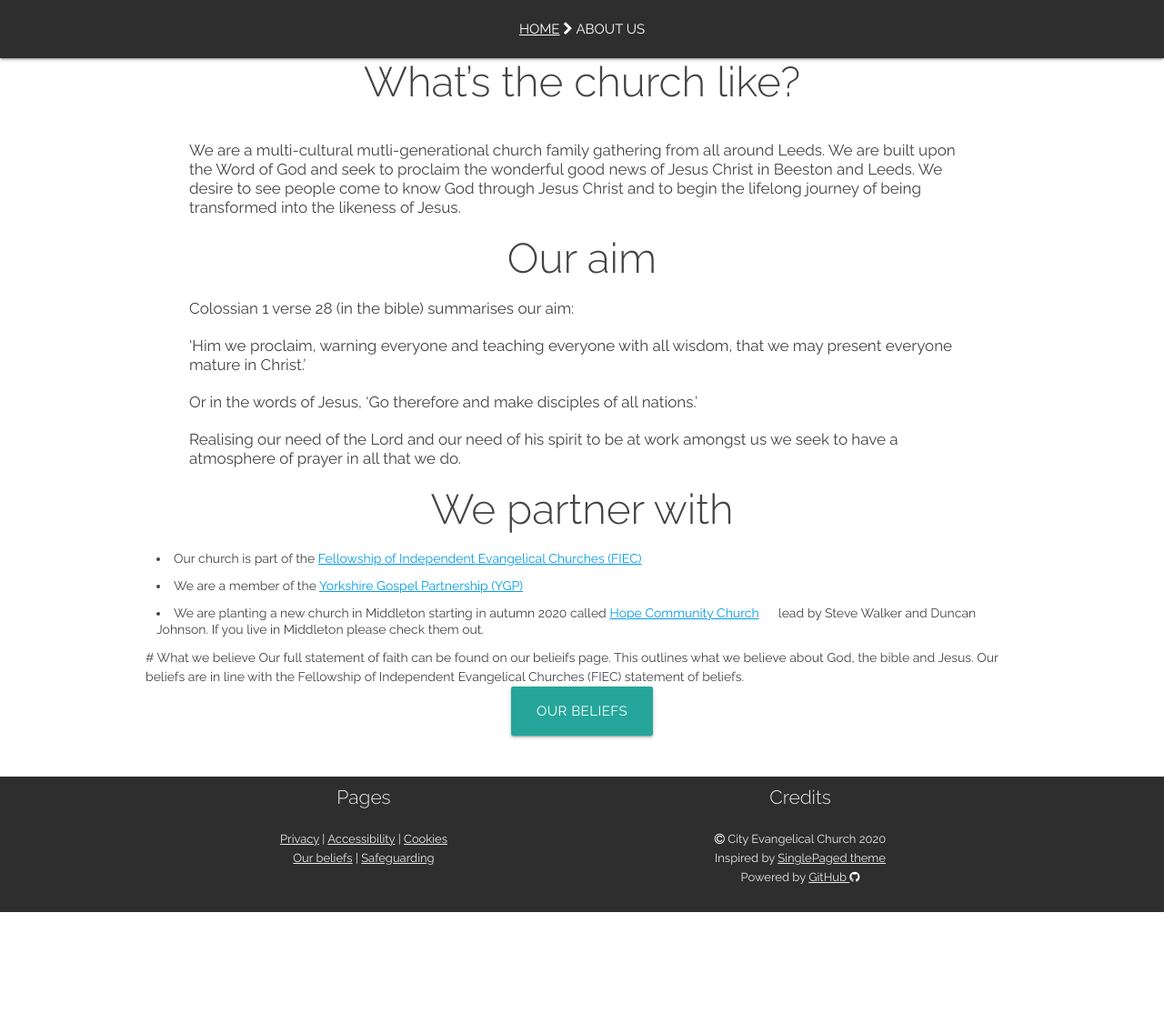
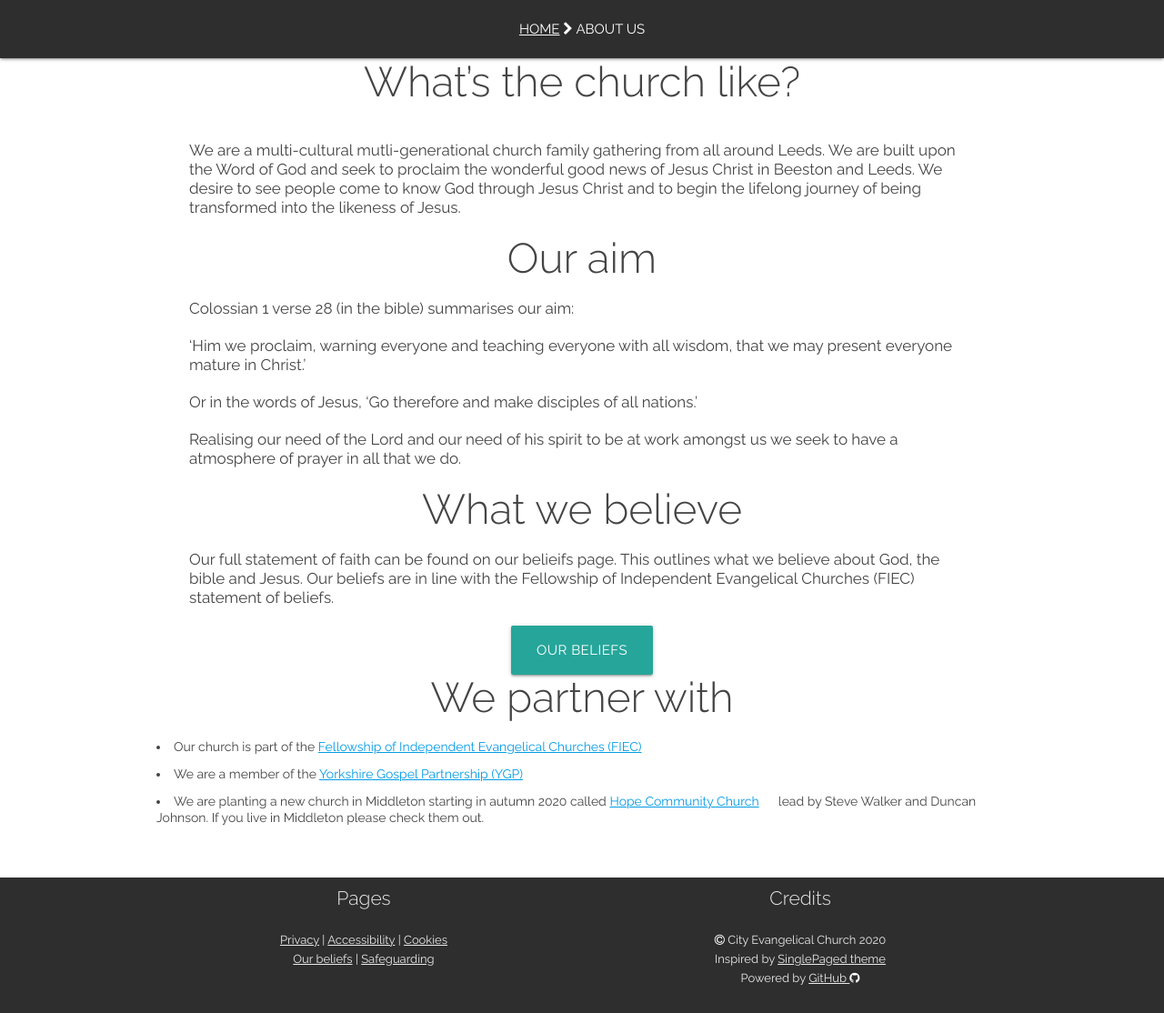
Before and after one commit to woodcock3/citychurch, a Jekyll site: the page built from _posts/2000-01-04-aboutus.md, in a window 1280 px wide and 1114 px high. Shown: the whole window at 91% size. Built offline with Jekyll 4.4.1, drawn with Linux system fonts in a browser that asks for light colours; our own code applies the rules of GitHub Pages for plain Markdown files.

Commit message:
Update 2000-01-04-aboutus.md

```diff
--- a/_posts/2000-01-04-aboutus.md
+++ b/_posts/2000-01-04-aboutus.md
@@ -20,6 +20,14 @@ Or in the words of Jesus, 'Go therefore and make disciples of all nations.'
 Realising our need of the Lord and our need of his spirit to be at work amongst us we seek to have a atmosphere of prayer in all that we do.
 
 
+# What we believe
+Our full statement of faith can be found on our belieifs page. This outlines what we believe about God, the bible and Jesus. Our beliefs are in line with the Fellowship of Independent Evangelical Churches (FIEC) statement of beliefs.
+
+<div class="center-align">
+  <a class="waves-effect waves-light btn-large" href="{{ 'we-believe' | relative_url }}">Our beliefs</a>
+</div>
+
+
 # We partner with
 <div class="row">
   <div class="col s12">
@@ -28,12 +36,3 @@ Realising our need of the Lord and our need of his spirit to be at work amongst
     <li>We are planting a new church in Middleton starting in autumn 2020 called <a href="https://hopemiddleton.co.uk">Hope Community Church</a> <i class="fa fa-external-link" aria-hidden="true" style="color:white"></i> lead by Steve Walker and Duncan Johnson. If you live in Middleton please check them out.</li>
   </div>
 <div>
-
-
-# What we believe
-
-Our full statement of faith can be found on our belieifs page. This outlines what we believe about God, the bible and Jesus. Our beliefs are in line with the Fellowship of Independent Evangelical Churches (FIEC) statement of beliefs.
-
-<div class="center-align">
-  <a class="waves-effect waves-light btn-large" href="{{ 'we-believe' | relative_url }}">Our beliefs</a>
-</div>
```
